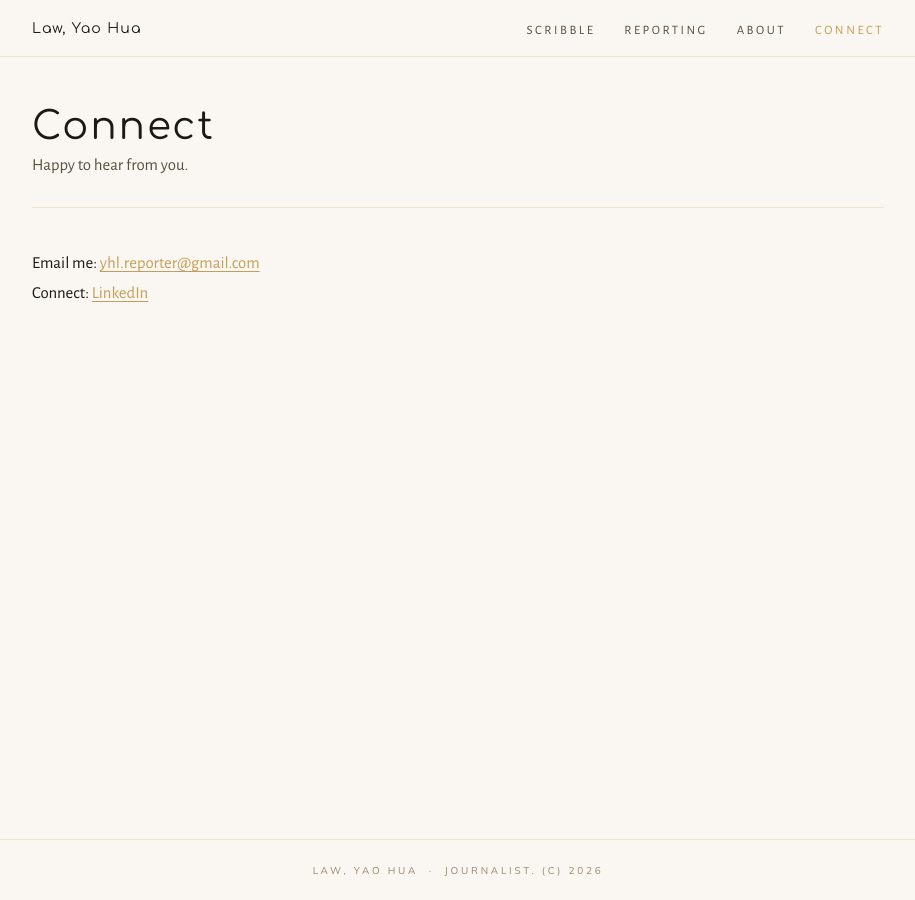
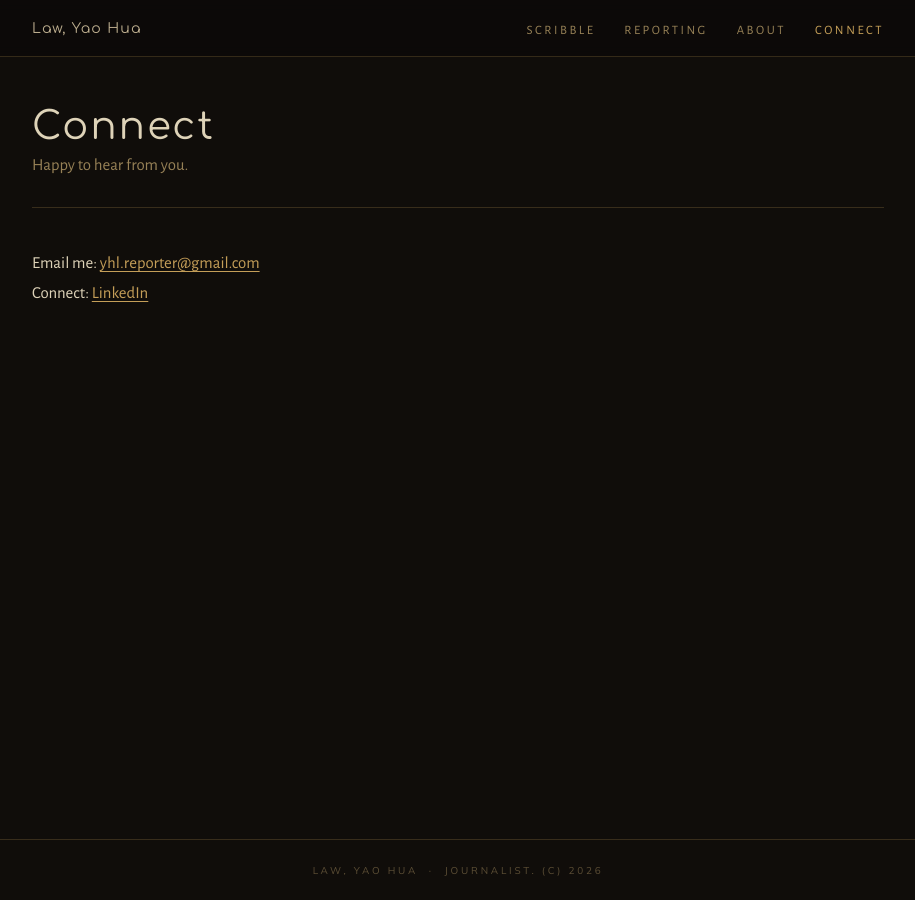
Before and after one commit to yhlreporter/site, a Jekyll site: the page built from contact/index.html, in a window 1280 px wide. Shown: the whole page, without its empty margins (182-1097 px from the left). Built offline with Jekyll 4.4.1, drawn with Linux system fonts in a browser that asks for light colours.

Commit message:
Update main.css

```diff
--- a/assets/css/main.css
+++ b/assets/css/main.css
@@ -23,10 +23,10 @@
   --btn-bg: rgba(14, 11, 8, 0.28);
   --btn-bg-h: rgba(120, 85, 30, 0.22);
 
-  --ink: #1c1812;
-  --ink-muted: #5a5040;
-  --ink-faint: #9a8870;
-  --page-bg: #faf7f2;
+  --ink: rgba(240, 228, 200, 0.92);
+  --ink-muted: rgba(196, 168, 112, 0.75);
+  --ink-faint: rgba(196, 168, 112, 0.42);
+  --page-bg: #100d0a;
   --rule: rgba(196, 158, 88, 0.22);
 
   --font-display: "Comfortaa", cursive;
@@ -58,8 +58,10 @@
   position: sticky;
   top: 0;
   z-index: 100;
-  background: var(--page-bg);
+  background: rgba(12, 10, 8, 0.88);
   border-bottom: 0.5px solid var(--rule);
+  backdrop-filter: blur(6px);
+  -webkit-backdrop-filter: blur(6px);
 }
 
 .site__nav {
@@ -78,7 +80,7 @@
   font-weight: 400;
   font-size: 0.88rem;
   letter-spacing: 0.08em;
-  color: var(--ink);
+  color: var(--cream-muted);
   text-decoration: none;
   white-space: nowrap;
 }
```
